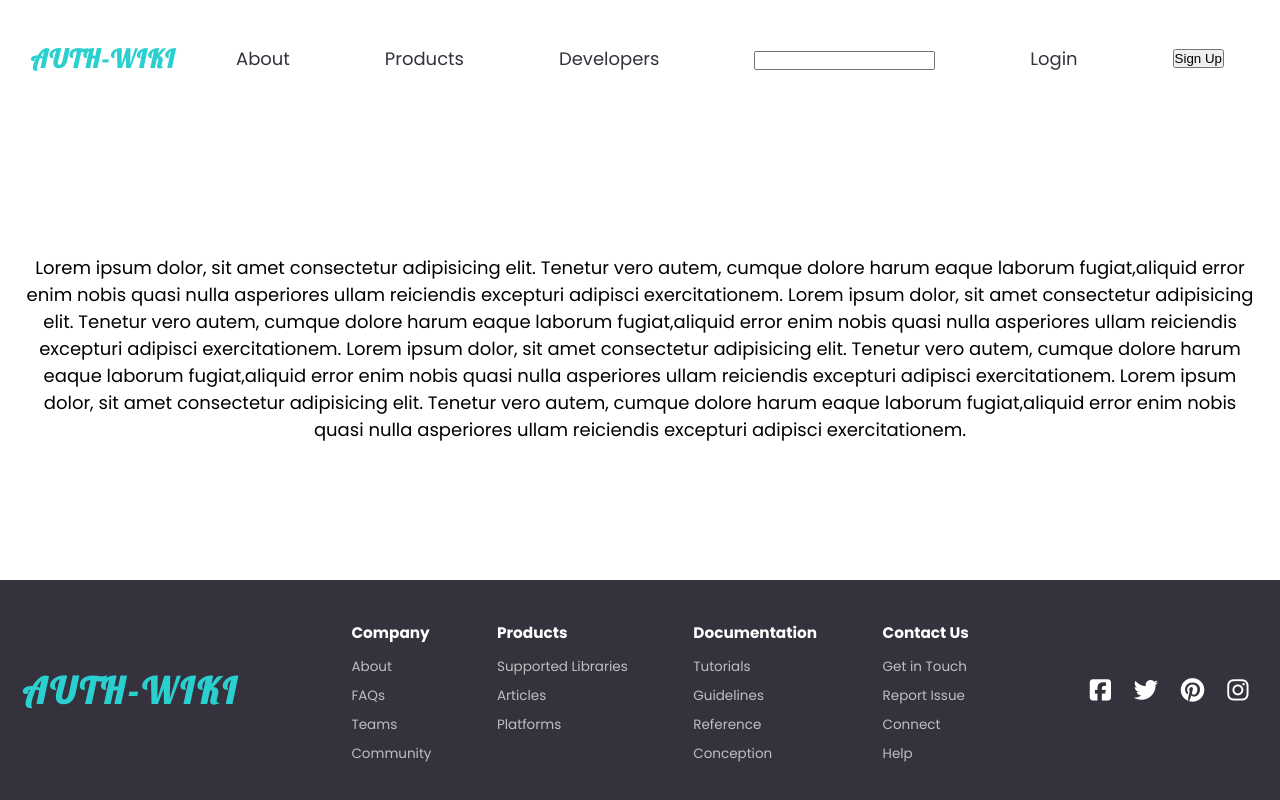
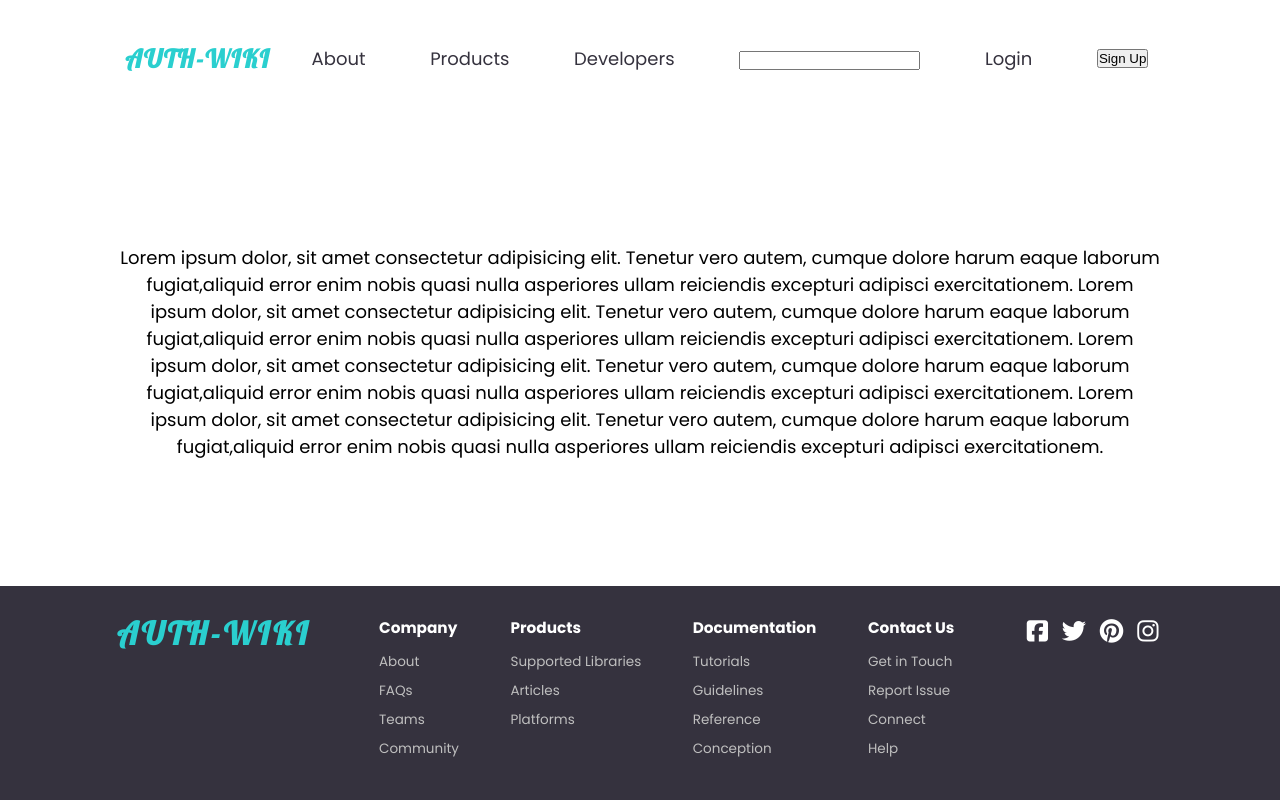
Before and after one commit to Codeyenum/auth_wiki-team-7, a plain HTML site: page index.html in a window 1280 px wide. Drawn offline with Linux system fonts and the light colour scheme.

Commit message:
header and footer all done

```diff
--- a/css/style.css
+++ b/css/style.css
@@ -47,7 +47,7 @@ header a {
 .company-logo {
     color: hsl(180, 66%, 49%);
     font-family: 'Lobster', cursive;
-    font-size: 2rem;
+    font-size: 1.75rem;
     font-weight: 600;
     letter-spacing: .2rem;
 }
@@ -147,7 +147,7 @@ footer a:hover {
 .socials a {
     color: white;
     font-size: 1.35rem;
-    margin: 0 .5rem;
+    margin: 0 .25rem;
 }
 
 /* ###---FOOTER END---### */
@@ -156,6 +156,10 @@ footer a:hover {
 
 /* ---Tablets--- */
 @media screen and (min-width: 760px) {
+
+    body {
+        padding: 0 6.5rem;
+    }
 
     header .menu_btn {
         display: none;
@@ -170,7 +174,8 @@ footer a:hover {
         display: flex;
         flex-direction: column;
         align-items: center;
-        padding: 1.25rem;
+        margin: 0 -6.5rem;
+        padding: 1.5rem 6.5rem;
         text-align: left;
     }
 
@@ -179,6 +184,13 @@ footer a:hover {
         justify-content: space-between;
         width: 100%;
     }
+
+    .footer_nav h4 {
+        font-size: .85rem;
+        margin: 0;
+        margin-top: -0.35rem;
+        margin-bottom: .5rem;
+    }
 }
 
 /* ---Desktops--- */
@@ -186,11 +198,12 @@ footer a:hover {
 
     footer {
         flex-direction: row;
+        align-items: flex-start;
         justify-content: space-between;
     }
 
     .footer_nav {
-        width: 50%;
+        width: 55%;
     }
 }
 
```
Also changed, not shown: 1 other file.
